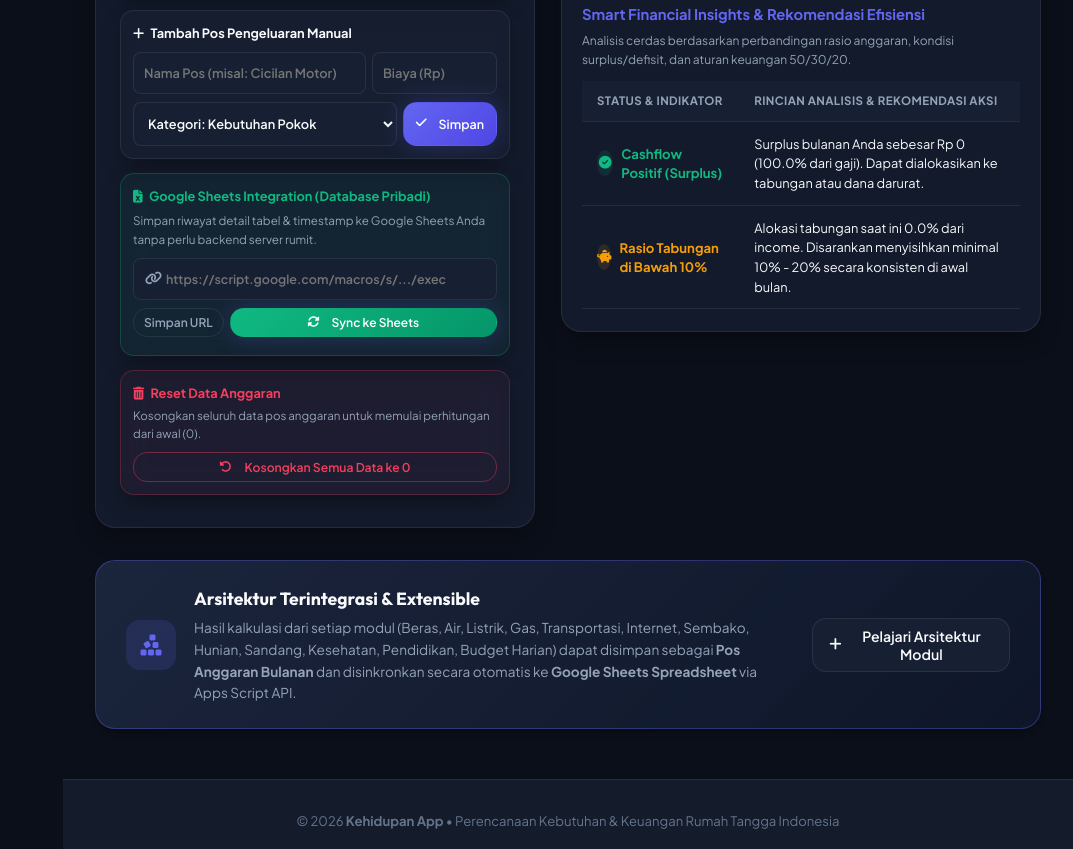
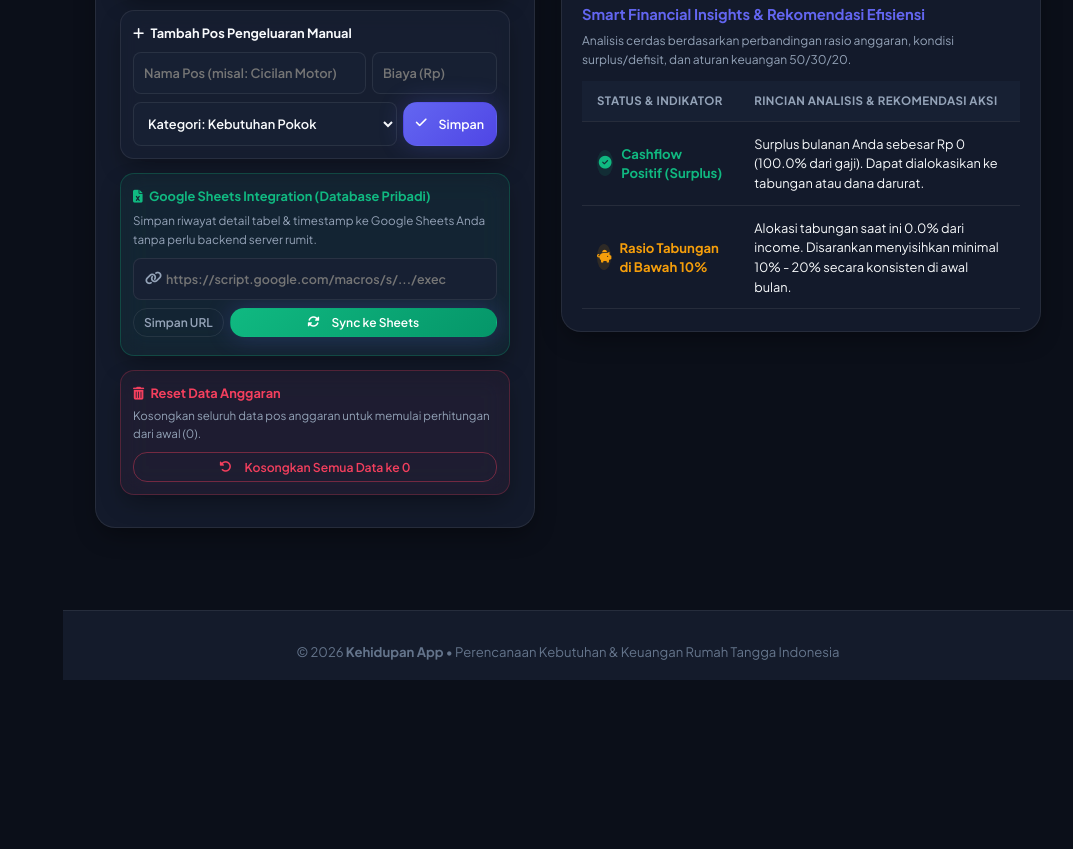
Before and after one commit to riyandimuhamad/kehidupan, a website with bundled scripts: page index.html in a window 1280 px wide. Shown: the part 1567-2416 px from the top of the page, without its empty margins (207-1280 px from the left). After the commit the page ends 2247 px from the top, so only its background shows below. Built offline with nearby package versions, Linux system fonts and the light colour scheme.

Commit message:
feat: remove extensible architecture callout banner

```diff
--- a/index.html
+++ b/index.html
@@ -235,21 +235,7 @@
 
       </div>
 
-      <!-- Extensibility Callout / Add New Module Banner -->
-      <section class="extensibility-banner">
-        <div class="extensibility-content">
-          <div class="ext-icon">
-            <i class="fa-solid fa-cubes-stacked"></i>
-          </div>
-          <div class="ext-text">
-            <h4>Arsitektur Terintegrasi & Extensible</h4>
-            <p>Hasil kalkulasi dari setiap modul (Beras, Air, Listrik, Gas, Transportasi, Internet, Sembako, Hunian, Sandang, Kesehatan, Pendidikan, Budget Harian) dapat disimpan sebagai <strong>Pos Anggaran Bulanan</strong> dan disinkronkan secara otomatis ke <strong>Google Sheets Spreadsheet</strong> via Apps Script API.</p>
-          </div>
-        </div>
-        <button class="secondary-btn" id="addModuleModalBtn">
-          <i class="fa-plus fa-solid"></i> Pelajari Arsitektur Modul
-        </button>
-      </section>
+
 
     </main>
 
--- a/js/app.js
+++ b/js/app.js
@@ -233,9 +233,9 @@ class KehidupanApp {
     });
 
     // Add Module Modal
-    this.addModuleModalBtn.addEventListener('click', () => this.openModal(this.addModuleModal));
-    this.closeAddModuleModal.addEventListener('click', () => this.closeModal(this.addModuleModal));
-    this.closeAddModuleModalBtn.addEventListener('click', () => this.closeModal(this.addModuleModal));
+    this.addModuleModalBtn?.addEventListener('click', () => this.openModal(this.addModuleModal));
+    this.closeAddModuleModal?.addEventListener('click', () => this.closeModal(this.addModuleModal));
+    this.closeAddModuleModalBtn?.addEventListener('click', () => this.closeModal(this.addModuleModal));
   }
 
   loadModule(moduleId) {
```
